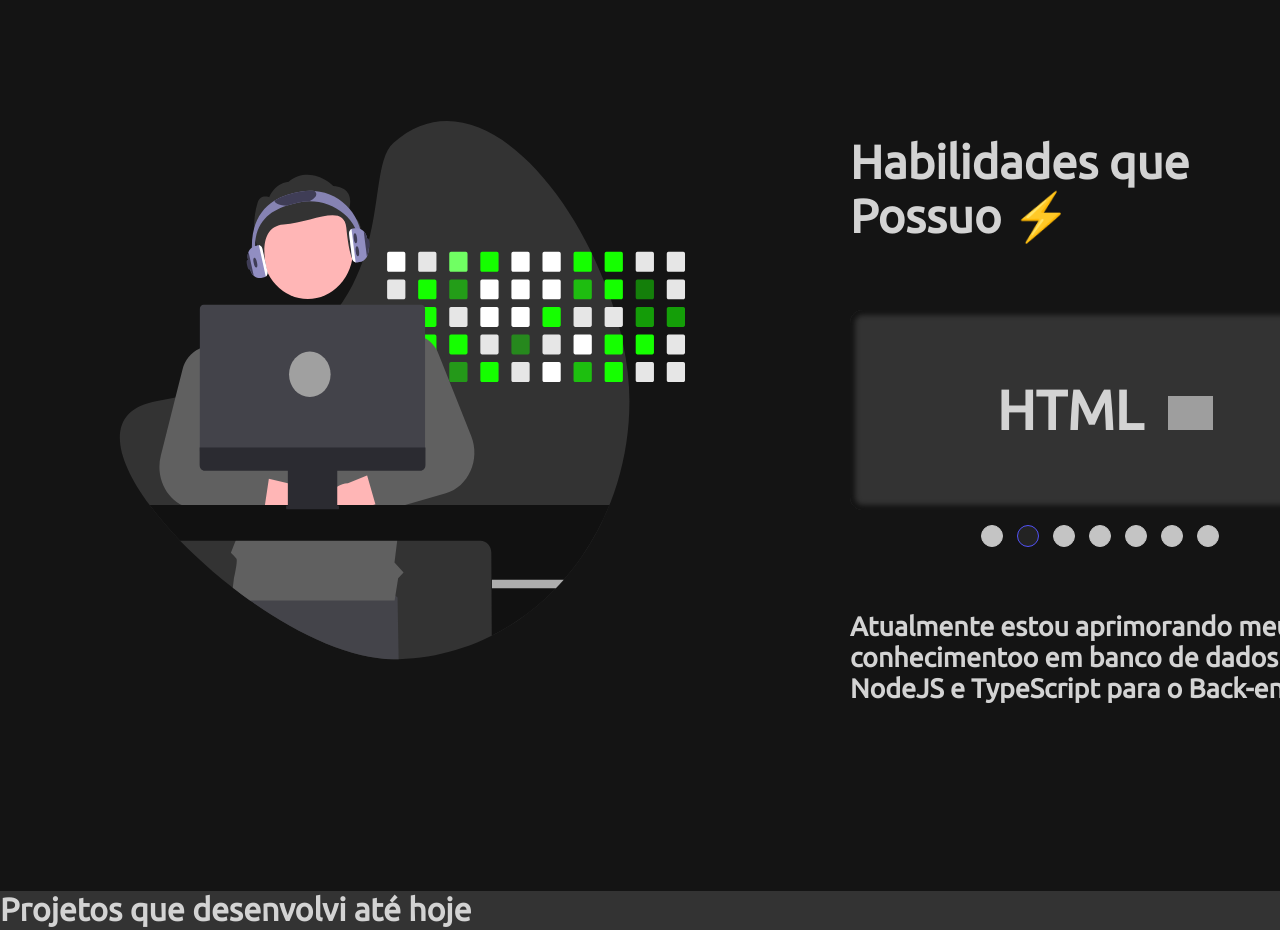
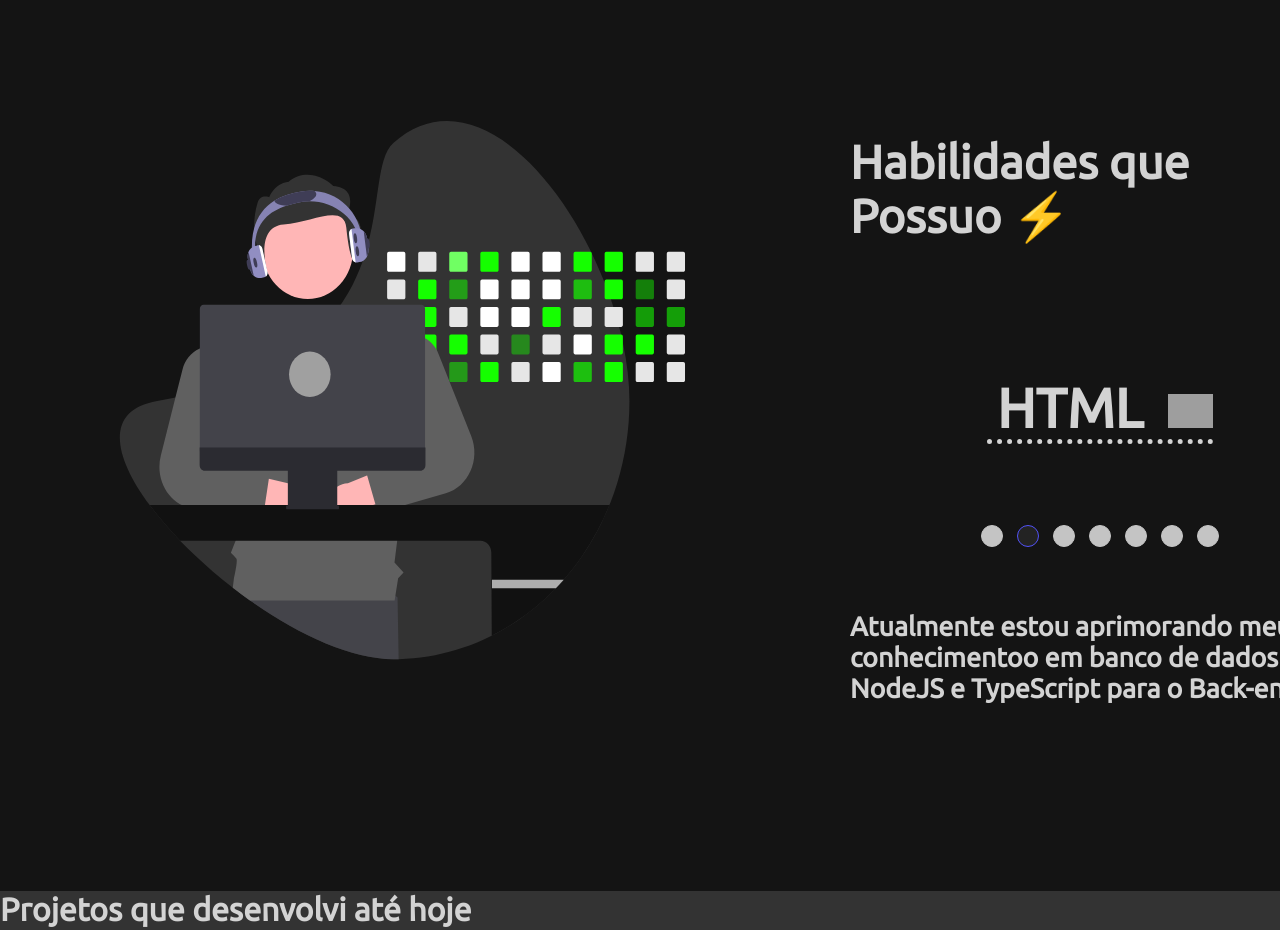
Before and after one commit to Doug77/portfolio-project, a React (Create React App) app in the folder portfolio/: page / in a window 1280 px wide. Shown: the part 2240-3170 px from the top of the page. Built offline with nearby package versions, Linux system fonts and the light colour scheme; grey boxes are pictures that could not be loaded.

Commit message:
feat: Adicionando CSS ao slide-skill

```diff
--- a/portfolio/src/Slideshow/slideskill/SlideSkill.css
+++ b/portfolio/src/Slideshow/slideskill/SlideSkill.css
@@ -15,11 +15,8 @@
   display: inline-block;
   height: 200px;
   width: 100%;
-  background-color: #333333;
+  background-color: #141414;
   background-clip: content-box;
-  border-radius: 13px;
-  /* box-shadow: inset 0 0 0 10px #141414; */
-  box-shadow: inset 0 0 5px 5px #141414;
 }
 
 .slideshowDots {
@@ -63,3 +60,13 @@
 .current-knowledge {
   margin-top: 55px;
 }
+
+.div-content {
+  border-bottom: 5px dotted lightgray;
+}
+
+.container-slide {
+  display: flex;
+  flex-direction: column;
+  align-items: center;
+}
--- a/portfolio/src/Slideshow/slideskill/SlideSkill.jsx
+++ b/portfolio/src/Slideshow/slideskill/SlideSkill.jsx
@@ -35,6 +35,7 @@ export default function SlideSkill() {
 
   return (
     <>
+      <div className="container-slide">
         <h3 className="skill-title">Habilidades que Possuo ⚡</h3>
         <div className="slideshow">
           <div
@@ -47,7 +48,7 @@ export default function SlideSkill() {
                 return (
                   <div key={ id } className="slide" >
                     <div className="div-skill">
-                    <div>
+                      <div className="div-content">
                         <span className="span-skill"><b>{ skill }</b></span>
                         <img src={ image } alt={ skill } width="45px" />
                       </div>
@@ -56,6 +57,7 @@ export default function SlideSkill() {
                 )
               })
             }
+          </div>
       </div>
         <div className="slideshowDots">
           {colors.map((_, idx) => (
```
Lines whose indentation alone changed are shown as unchanged.
